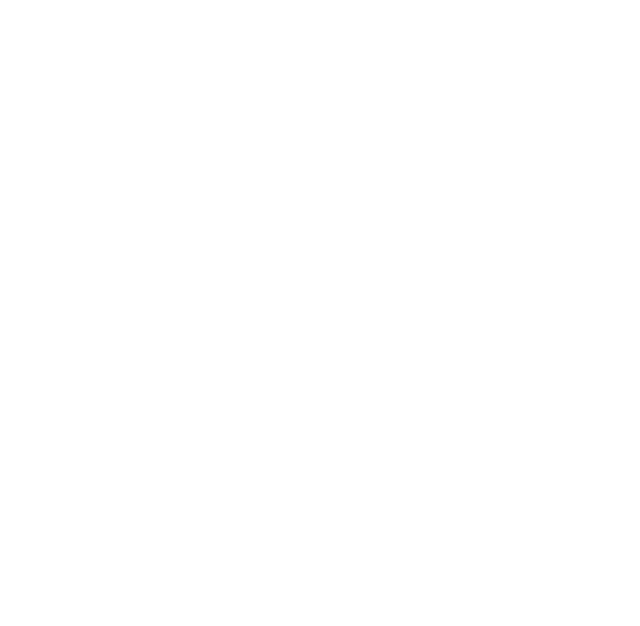
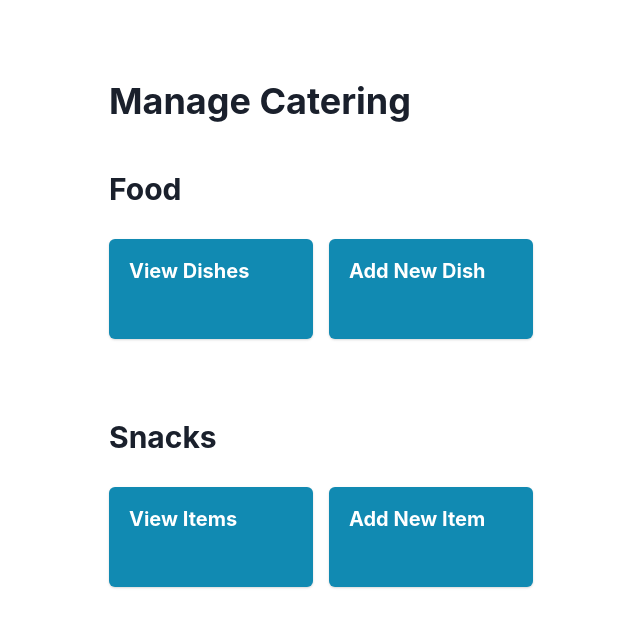
Before and after one commit to tanishkushwaha/cruise-compass, a React (Vite) app in the folder frontend/: page /manage/catering in a window 1280 px wide. Before the commit this address had no page. Shown: the top 626 px of the page, without its empty margins (99-739 px from the left). Built offline with nearby package versions, Linux system fonts and the light colour scheme.

Commit message:
Add manage catering, stationery, movies pages

```diff
--- a/frontend/src/App.tsx
+++ b/frontend/src/App.tsx
@@ -3,6 +3,9 @@
 import Home from './pages/Home'
 import VoyagerAdd from './pages/VoyagerAdd'
 import VoyagerDetails from './pages/VoyagerDetails'
+import ManageCatering from './pages/ManageCatering'
+import ManageStationery from './pages/ManageStationery'
+import ManageMovies from './pages/ManageMovies'
 
 const App = () => {
   return (
@@ -12,6 +15,9 @@
         <Route path='/signin' element={<Signin />} />
         <Route path='/voyagers/add' element={<VoyagerAdd />} />
         <Route path='/voyagers/details' element={<VoyagerDetails />} />
+        <Route path='/manage/catering' element={<ManageCatering />} />
+        <Route path='/manage/stationery' element={<ManageStationery />} />
+        <Route path='/manage/movies' element={<ManageMovies />} />
       </Routes>
 
     </>
--- /dev/null
+++ b/frontend/src/pages/ManageCatering.tsx
@@ -0,0 +1,29 @@
+import { Container, Heading, Stack, SimpleGrid, Box } from "@chakra-ui/react"
+import DashboardCard from "../components/DashboardCard"
+
+
+const Catering = () => {
+  return (
+    <Container maxW='5xl' p='5rem'>
+      <Heading mb='3rem' as='h1'>Manage Catering</Heading>
+      <Stack direction='column' spacing='5rem'>
+        <Box>
+          <Heading mb='2rem' as='h2' size='lg'>Food</Heading>
+          <SimpleGrid spacing={4} templateColumns='repeat(auto-fill, minmax(200px, 1fr))'>
+            <DashboardCard title='View Dishes' />
+            <DashboardCard title='Add New Dish' />
+          </SimpleGrid>
+        </Box>
+        <Box>
+          <Heading mb='2rem' as='h2' size='lg'>Snacks</Heading>
+          <SimpleGrid spacing={4} templateColumns='repeat(auto-fill, minmax(200px, 1fr))'>
+            <DashboardCard title='View Items' />
+            <DashboardCard title='Add New Item' />
+          </SimpleGrid>
+        </Box>
+      </Stack>
+    </Container>
+  )
+}
+
+export default Catering
--- /dev/null
+++ b/frontend/src/pages/ManageMovies.tsx
@@ -0,0 +1,21 @@
+import { Container, Heading, Stack, SimpleGrid, Box } from "@chakra-ui/react"
+import DashboardCard from "../components/DashboardCard"
+
+
+const ManageMovies = () => {
+  return (
+    <Container maxW='5xl' p='5rem'>
+      <Heading mb='3rem' as='h1'>Manage Movies</Heading>
+      <Stack direction='column' spacing='5rem'>
+        <Box>
+          <SimpleGrid spacing={4} templateColumns='repeat(auto-fill, minmax(200px, 1fr))'>
+            <DashboardCard title='View Movies' />
+            <DashboardCard title='Add New Movie' />
+          </SimpleGrid>
+        </Box>
+      </Stack>
+    </Container>
+  )
+}
+
+export default ManageMovies
--- /dev/null
+++ b/frontend/src/pages/ManageStationery.tsx
@@ -0,0 +1,21 @@
+import { Container, Heading, Stack, SimpleGrid, Box } from "@chakra-ui/react"
+import DashboardCard from "../components/DashboardCard"
+
+
+const ManageStationery = () => {
+  return (
+    <Container maxW='5xl' p='5rem'>
+      <Heading mb='3rem' as='h1'>Manage Stationery</Heading>
+      <Stack direction='column' spacing='5rem'>
+        <Box>
+          <SimpleGrid spacing={4} templateColumns='repeat(auto-fill, minmax(200px, 1fr))'>
+            <DashboardCard title='View Items' />
+            <DashboardCard title='Add New Item' />
+          </SimpleGrid>
+        </Box>
+      </Stack>
+    </Container>
+  )
+}
+
+export default ManageStationery
```
